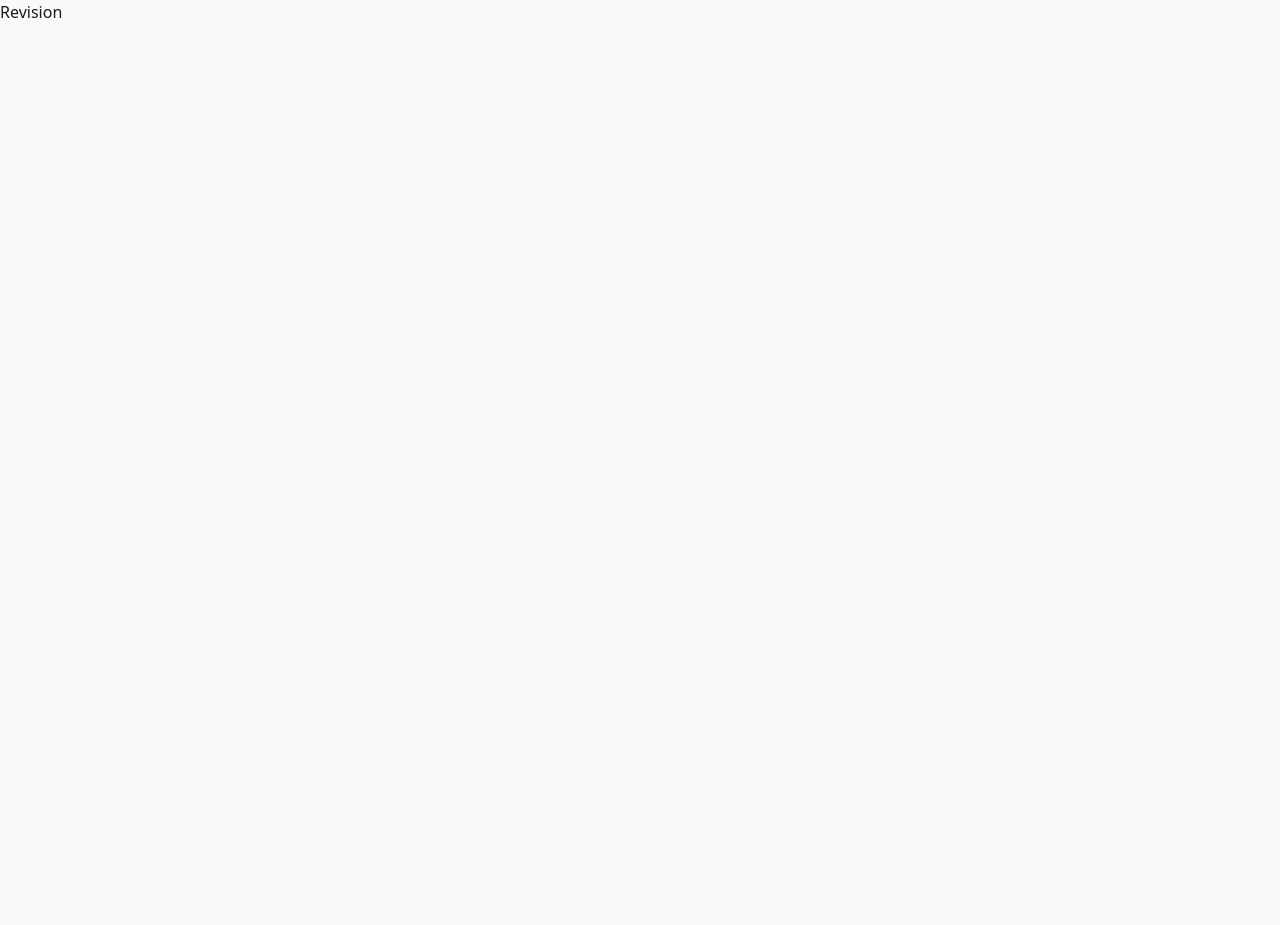
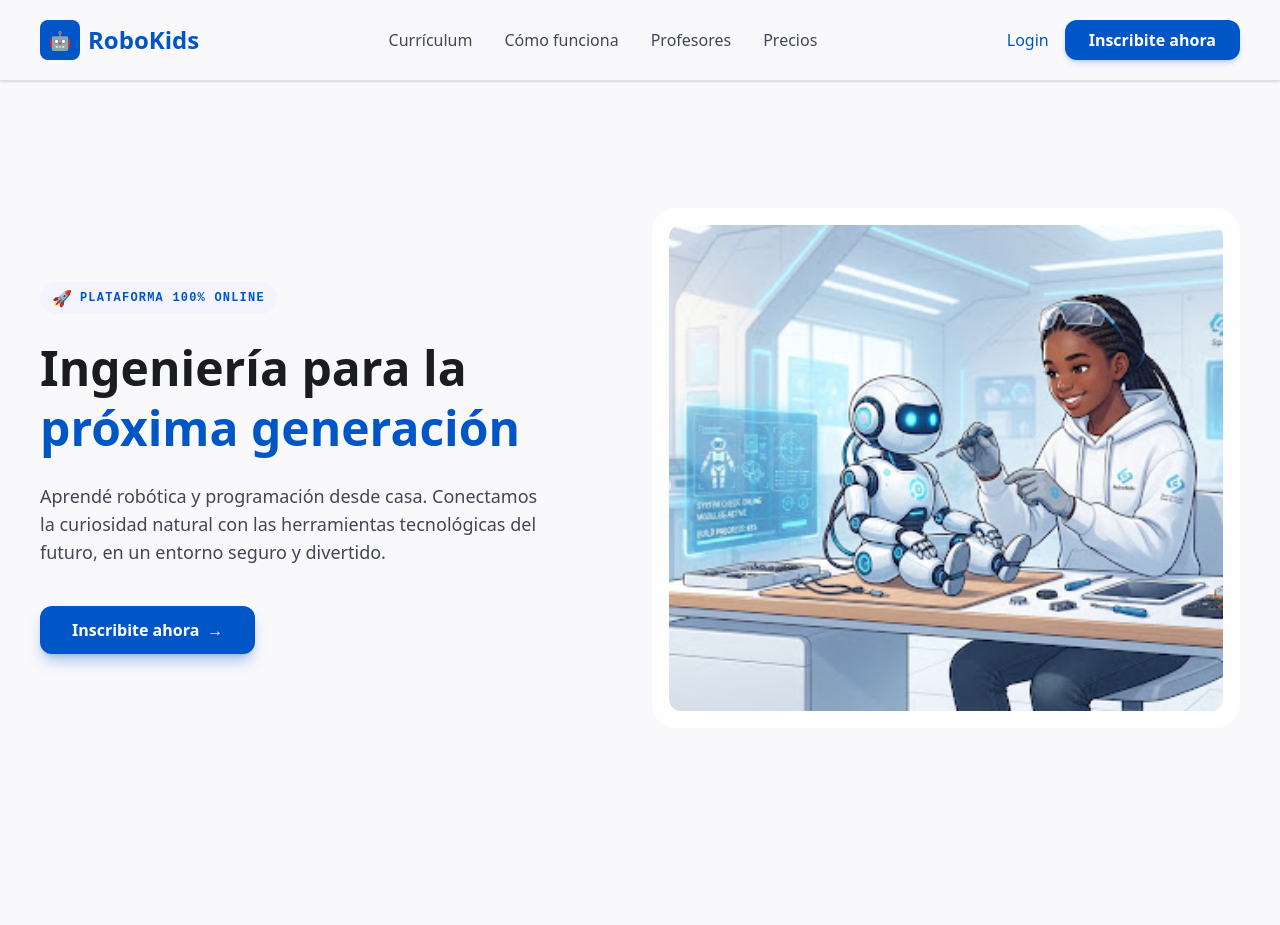
Before and after one commit to juanpi24/Sprint1-TP1-Landing, a React (Vite) app: page / in a window 1280 px wide. Shown: the top 925 px of the page. Before the commit the page ends 800 px from the top, so only its background shows below. Built offline with nearby package versions, Linux system fonts and the light colour scheme.

Commit message:
componente app

```diff
--- a/src/App.jsx
+++ b/src/App.jsx
@@ -1,10 +1,22 @@
-function App() {
+// src/App.jsx
+import Navbar from "./components/Navbar";
+import Hero from "./components/Hero";
+import Benefits from "./components/Benefits";
+import Courses from "./components/Courses";
+import ContactForm from "./components/ContactForm";
+import Footer from "./components/Footer";
 
+export default function App() {
   return (
     <>
-      <h1>Revision</h1>
+      <Navbar />
+      <main className="pb-16 pt-20">
+        <Hero />
+        <Benefits />
+        <Courses />
+        <ContactForm />
+      </main>
+      <Footer />
     </>
-  )
+  );
 }
-
-export default App
```
